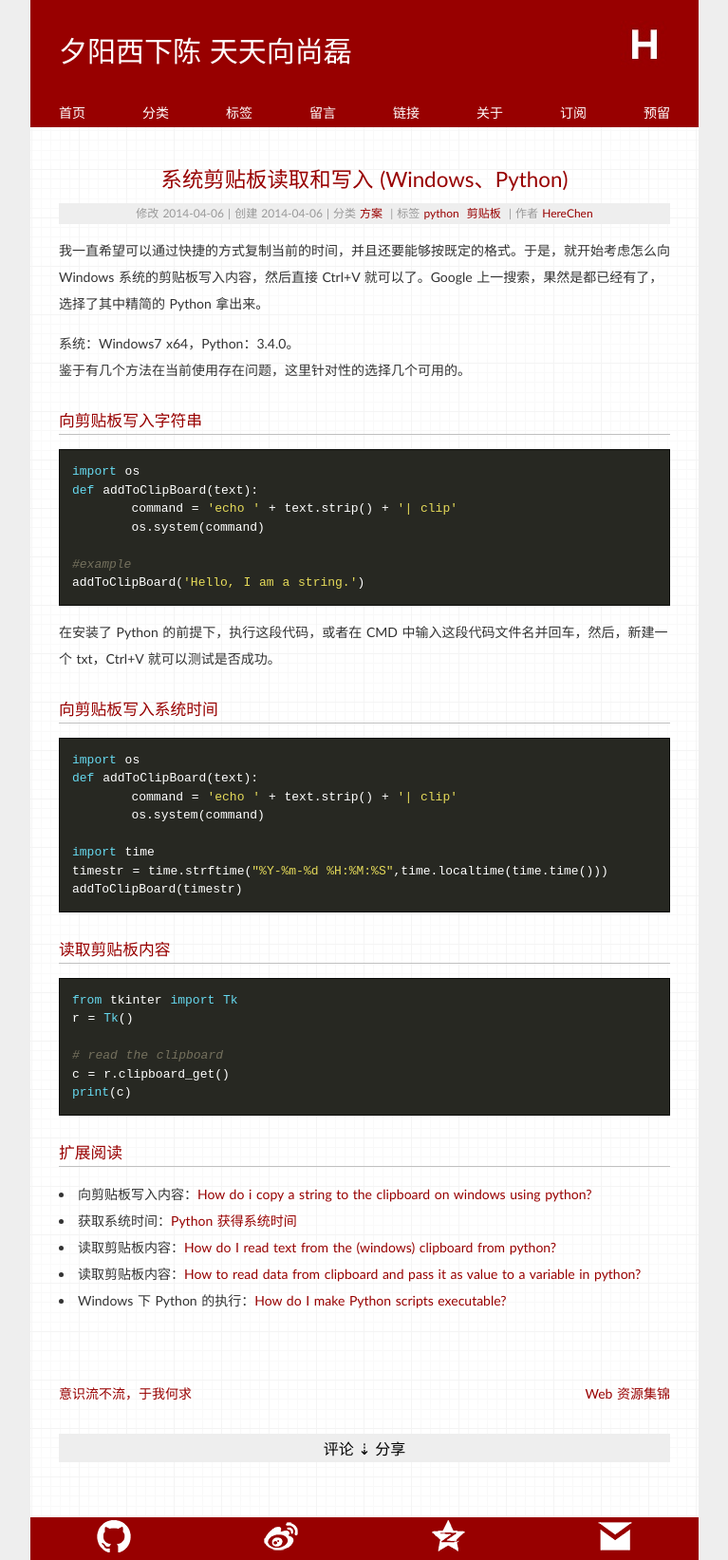
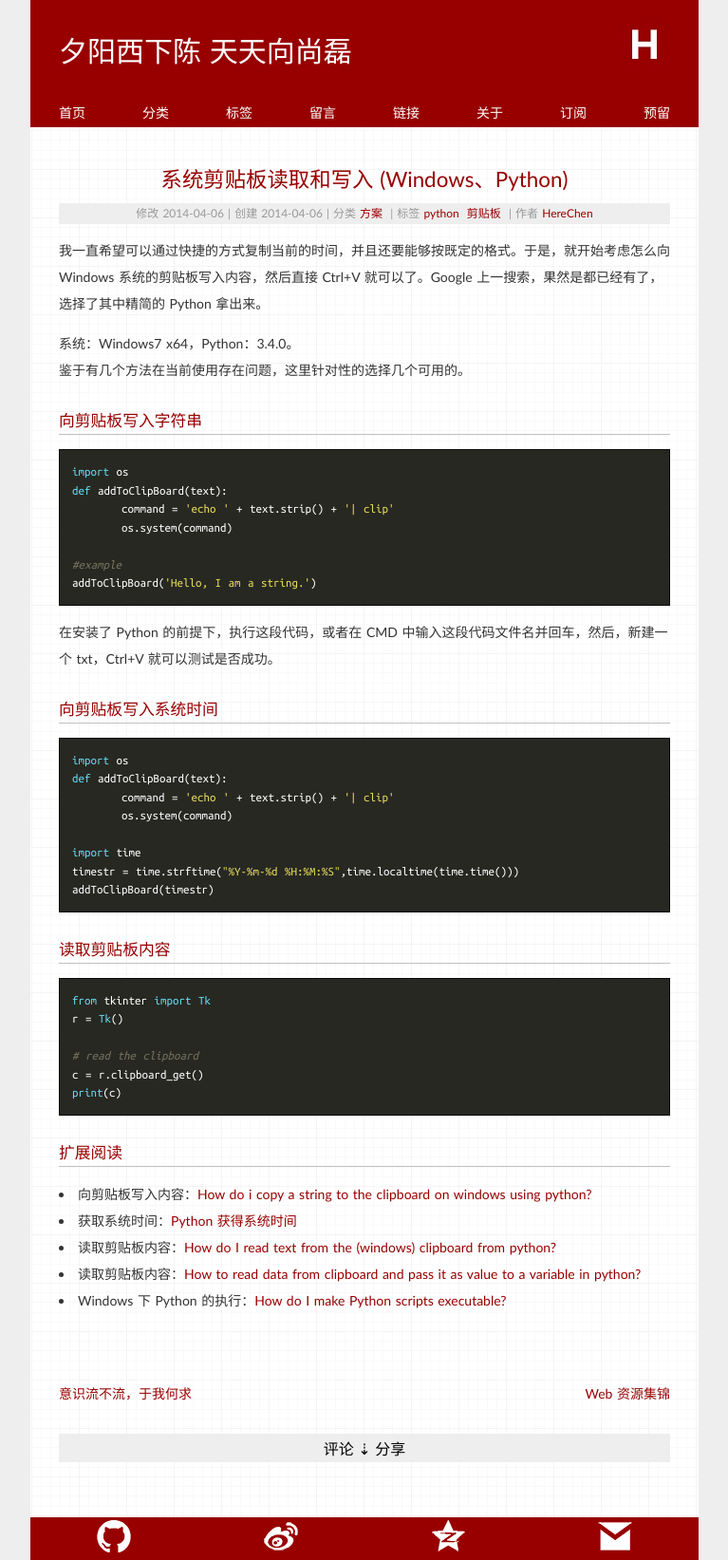
Before and after one commit to Xuezhiyuanlin/herechen.github.io, a Jekyll site: the page built from _posts/2014-04-06-copy-a-string-to-the-clipboard-on-windows.md, in a window 1280 px wide. Shown: the whole page at 95% size, without its empty margins (256-1023 px from the left). Built offline with Jekyll 4.4.1, drawn with Linux system fonts in a browser that asks for light colours; some web fonts are replaced; Markdown is read by kramdown in place of the engine named in the settings; comment, search, counter and statistics services are not loaded.

Commit message:
herechen

```diff
--- a/media/css/style.css
+++ b/media/css/style.css
@@ -1,6 +1,7 @@
 @import url(http://fonts.googleapis.com/css?family=Galdeano);
 @import url(http://fonts.googleapis.com/css?family=Electrolize);
 @import url(http://fonts.googleapis.com/css?family=Cuprum);
+@import url(http://fonts.googleapis.com/css?family=Ubuntu+Mono);
 body{font-size:14px;
 	word-spacing:1px;
 	padding: 0;
@@ -86,6 +87,7 @@ blockquote{display:block;text-align:justify;border-left:4px solid #999999;}
 blockquote{margin:1em 0em;padding-left:1.5em;}
 blockquote p{margin:0;padding:.5em 0;}
 /* code */
+code,pre{font-family: 'Ubuntu Mono', monospace;}
 pre{overflow: auto;margin:1em 0;font-size:13px;line-height:1.5;}
 .content li code,.content p code,.content table code {
 	color: #4d4d4d;
```
